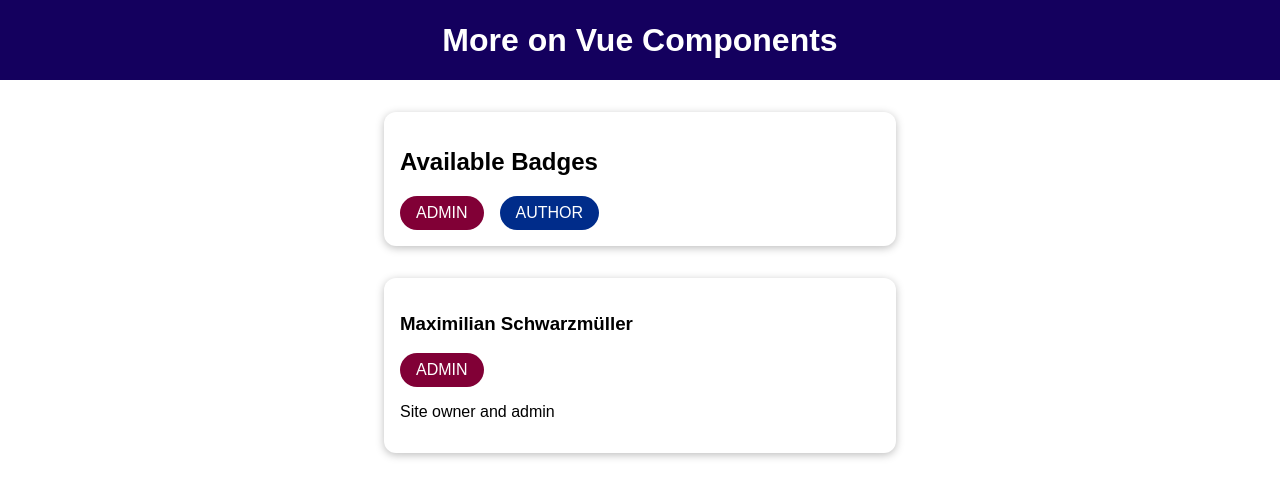
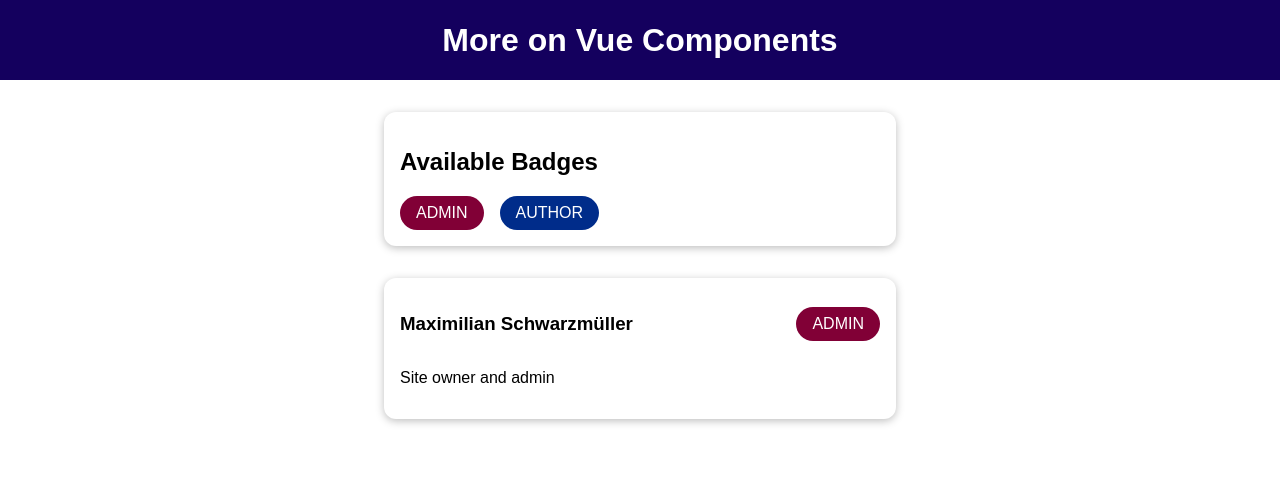
Before and after one commit to mutuadavid93/vue-road, a Vue app: page / in a window 1280 px wide. Shown: the top 498 px of the page. Built offline with nearby package versions, Linux system fonts and the light colour scheme.

Commit message:
feat(dive-deeper-into-components) More on slots

```diff
--- a/src/components/BadgeCard.vue
+++ b/src/components/BadgeCard.vue
@@ -1,13 +1,31 @@
 <template>
-  <div>
+  <div class="default-slot">
+    <header class="header-slot">
+      <slot name="header">
+        <!-- Default content live here e.g. Blank Avatar, Text e.t.c. -->
+        <!-- <h2>Default Content</h2> -->
+      </slot>
+    </header>
     <!-- This component can be used anywhere as a Higher Order Component
     similar to React's props.children. It uses <slot></slot>
+
+    NB: You must always have one unnamed slot which becomes the "default" slot
     -->
     <slot></slot>
   </div>
 </template>
 
+<script>
+export default {};
+</script>
+
 <style scoped>
+header {
+  display: flex;
+  justify-content: space-between;
+  align-items: center;
+}
+
 div {
   margin: 2rem auto;
   max-width: 30rem;
--- a/src/components/BadgeList.vue
+++ b/src/components/BadgeList.vue
@@ -1,14 +1,16 @@
 <template>
   <badge-card>
-    <h2>Available Badges</h2>
+    <!-- `#` is the shorthand for v-slot directive-->
+    <template #header> <h2>Available Badges</h2></template>
+    <template #default>
       <ul>
         <li>
           <base-badge type="admin" caption="ADMIN"></base-badge>
         </li>
         <li>
           <base-badge type="author" caption="AUTHOR"></base-badge>
-      </li>
-    </ul>
+        </li></ul
+    ></template>
   </badge-card>
 </template>
 
--- a/src/components/UserInfo.vue
+++ b/src/components/UserInfo.vue
@@ -1,23 +1,21 @@
 <template>
   <badge-card>
-    <header>
+    <!-- Using a named slot. Must use template tag -->
+    <template v-slot:header>
       <h3>{{ fullName }}</h3>
       <base-badge :type="role" :caption="role.toUpperCase()"></base-badge>
-    </header>
-    <p>{{ infoText }}</p>
+    </template>
+
+    <!-- Any extra elements automatically get added to default slot thus
+    why a single unnamed slot is always required -->
+    <template v-slot:default>
+      <p>{{ infoText }}</p>
+    </template>
   </badge-card>
 </template>
 
 <script>
 export default {
-  props: ['fullName', 'infoText', 'role'],
+  props: ["fullName", "infoText", "role"],
 };
 </script>
-
-<style scoped>
-section header {
-  display: flex;
-  justify-content: space-between;
-  align-items: center;
-}
-</style>
```
Lines whose indentation alone changed are shown as unchanged.
